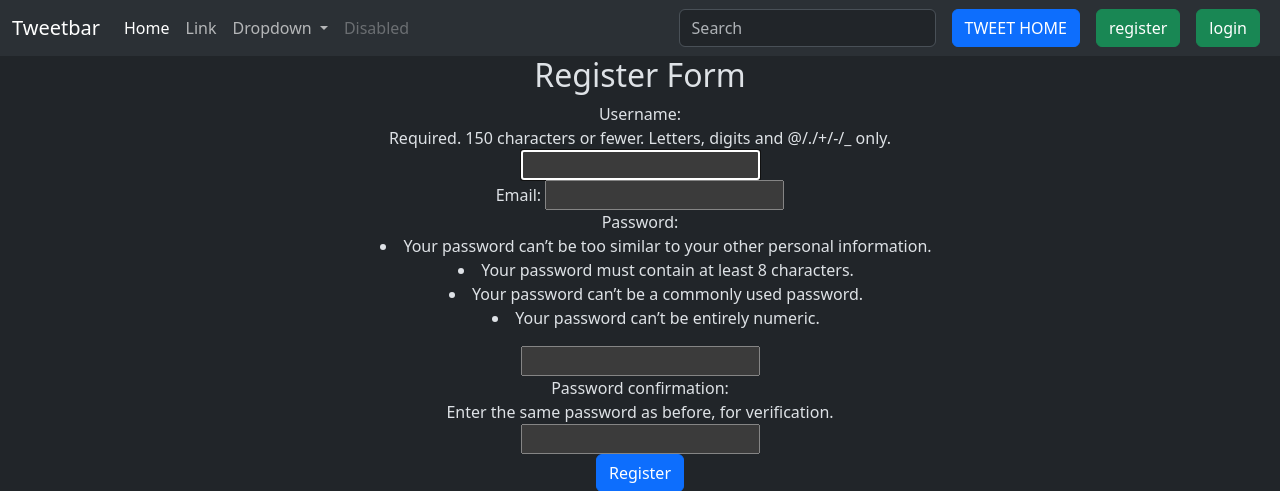
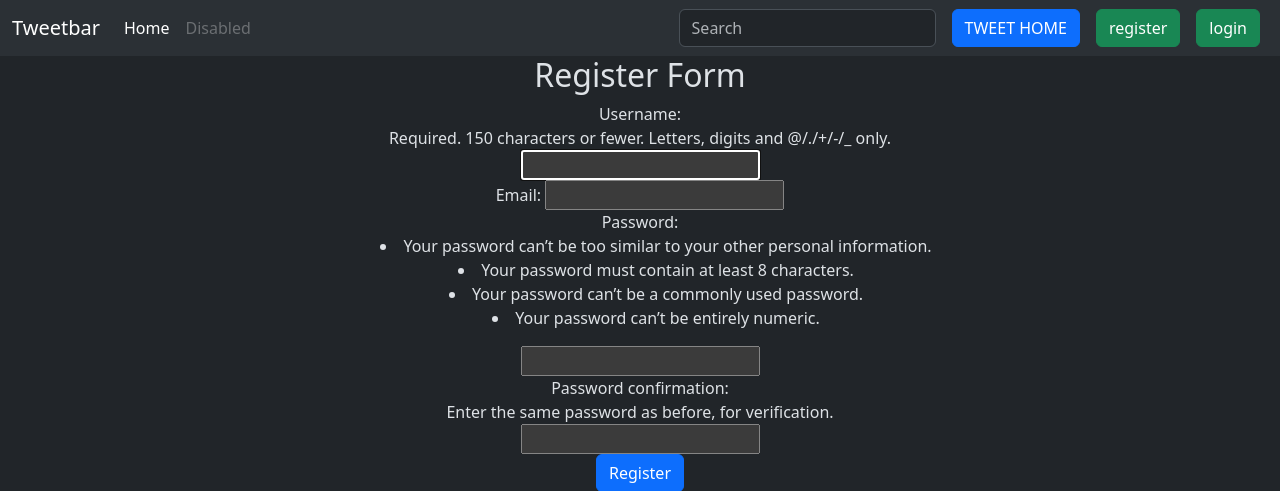
Before and after one commit to chirasmit23/MyTweet, a Django app: page /register/ in a window 1280 px wide. Shown: the top 491 px of the page. Run offline with Django 5.2, Linux system fonts and the light colour scheme.

Commit message:
Update layout.html

```diff
--- a/FSproject/templates/layout.html
+++ b/FSproject/templates/layout.html
@@ -28,26 +28,11 @@
           <a class="nav-link active" aria-current="page" href="#">Home</a>
         </li>
         <li class="nav-item">
-          <a class="nav-link" href="#">Link</a>
-        </li>
-        <li class="nav-item dropdown">
-          <a class="nav-link dropdown-toggle" href="#" role="button" data-bs-toggle="dropdown" aria-expanded="false">
-            Dropdown
-          </a>
-          <ul class="dropdown-menu">
-            <li><a class="dropdown-item" href="#">Action</a></li>
-            <li><a class="dropdown-item" href="#">Another action</a></li>
-            <li><hr class="dropdown-divider"></li>
-            <li><a class="dropdown-item" href="#">Something else here</a></li>
-          </ul>
-        </li>
-        <li class="nav-item">
           <a class="nav-link disabled" aria-disabled="true">Disabled</a>
         </li>
       </ul>
       <form class="d-flex" method="get" action="{% url 'search' %}">
 <input class="form-control me-2" type="search" name="q" placeholder="Search" aria-label="Search"/></form>
-
       <a href="{% url 'tweet_list' %}"  class="btn btn-primary mx-2">TWEET HOME</a>
       {% if user.is_authenticated %}
 <form action="{% url 'logout' %}" method="post">
```
